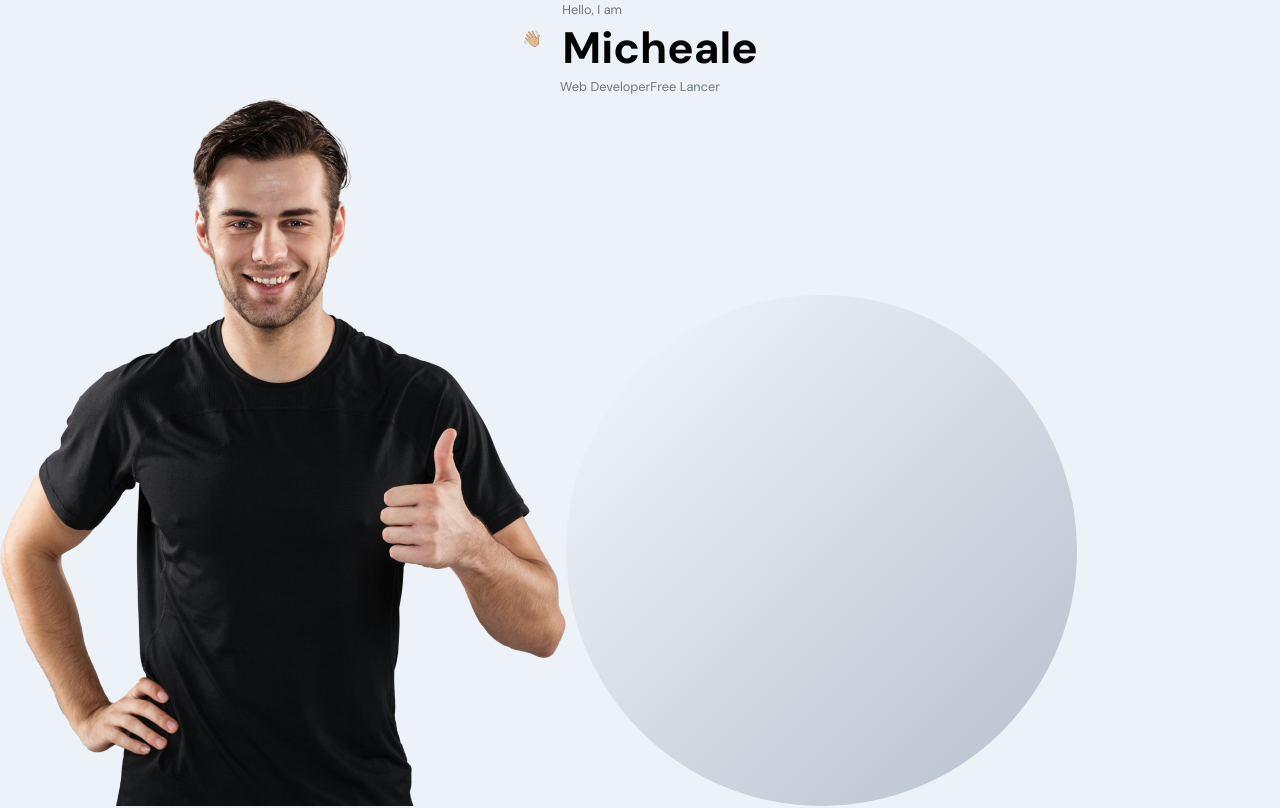
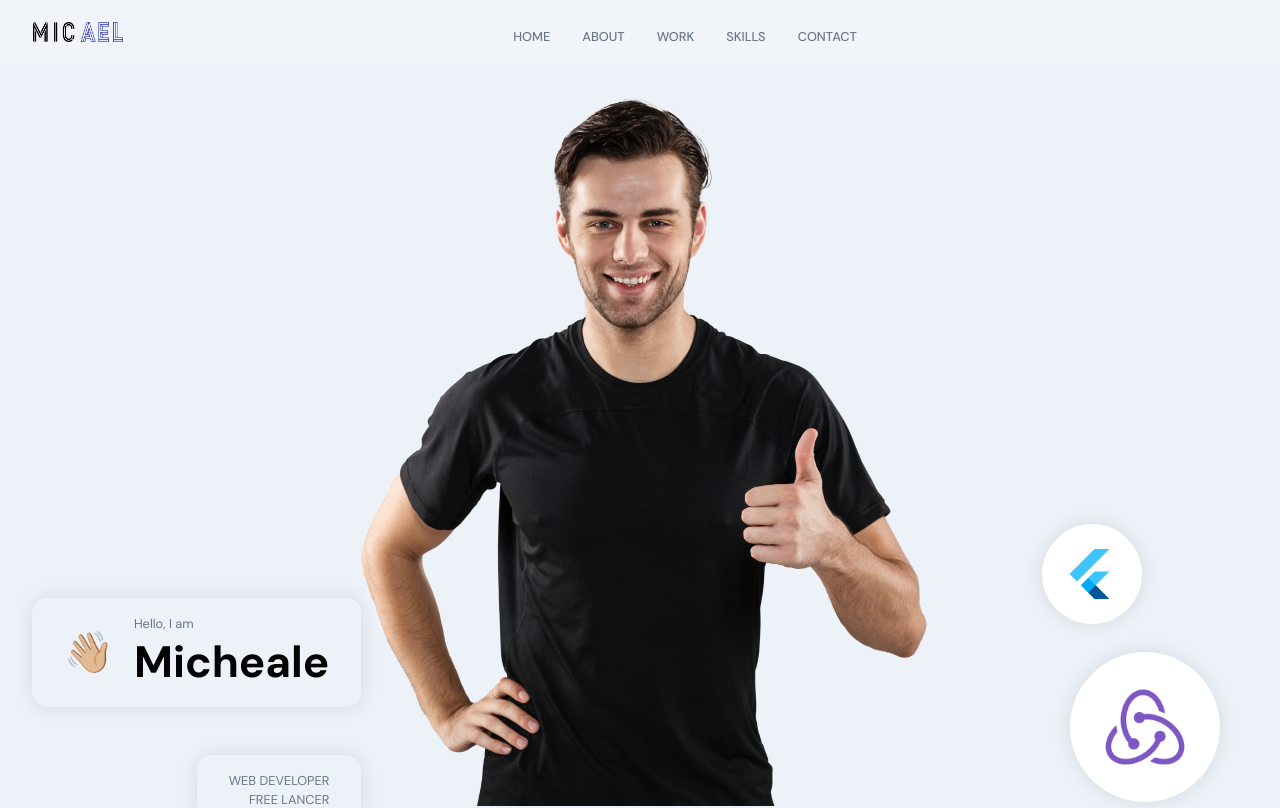
Before and after one commit to MikeTigray/Jsm-portfolio, a React (Create React App) app in the folder frontend_react/: page / in a window 1280 px wide. Shown: the top 808 px of the page. Built offline with nearby package versions, Linux system fonts and the light colour scheme.

Commit message:
styled header skills circles

```diff
--- a/frontend_react/src/App.js
+++ b/frontend_react/src/App.js
@@ -5,7 +5,7 @@
 const App = () => {
   return (
     <div className="app">
-      {/* <Navbar /> */}
+      <Navbar />
       <Header />
       <About />
       <Work />
--- a/frontend_react/src/constants/images.js
+++ b/frontend_react/src/constants/images.js
@@ -2,7 +2,7 @@
 import profile from "../assets/profile.png";
 import circle from "../assets/circle.svg";
 import flutter from "../assets/flutter.png";
-import sass from "../assets/flutter.png";
+import sass from "../assets/sass.png";
 import redux from "../assets/redux.png";
 
 const images = { logo, profile, circle, flutter, redux, sass };
--- a/frontend_react/src/container/Header/Header.jsx
+++ b/frontend_react/src/container/Header/Header.jsx
@@ -12,7 +12,7 @@
 };
 function Header() {
   return (
-    <div>
+    <div className="app__header app__flex" id="home">
       <motion.div
         whileInView={{ x: [-100, 0], opacity: [0, 1] }}
         transition={{ duration: 0.5 }}
@@ -54,7 +54,7 @@
       >
         {[images.flutter, images.redux, images.sass].map((circle, index) => (
           <div className="circle-cmp app_flex" key={`circle${index}`}>
-            <img src={circle} alt="circle" />
+            <img className="" src={circle} alt="circle" />
           </div>
         ))}
       </motion.div>
--- a/frontend_react/src/container/Header/Header.scss
+++ b/frontend_react/src/container/Header/Header.scss
@@ -0,0 +1,122 @@
+#home {
+  position: relative;
+  background: url("../../assets/bgIMG.png");
+  background-repeat: repeat;
+  background-size: cover;
+  background-position: center;
+  .app_wrapper {
+    padding: 0;
+  }
+  .copyright {
+    display: none;
+  }
+}
+.app__header {
+  flex: 1;
+  width: 100%;
+  height: 100%;
+  flex-direction: row;
+
+  padding: 6rem 2rem 0;
+
+  @media screen and (min-width: 2000px) {
+    padding-top: 8rem;
+  }
+  @media screen and (max-width: 1200px) {
+    flex-direction: column;
+  }
+  @media screen and (max-width: 450px) {
+    padding: 6rem 1rem 2rem;
+  }
+}
+.app__header-info {
+  flex: 0.65;
+  display: flex;
+  flex-direction: column;
+  justify-content: flex-start;
+  align-items: flex-start;
+  height: 100%;
+
+  @media screen and (max-width: 2000px) {
+    width: 100%;
+    margin-right: 0rem;
+  }
+}
+.app__header-badge {
+  width: 100%;
+  display: flex;
+  justify-content: flex-end;
+  align-items: flex-end;
+  flex-direction: column;
+
+  .badge-cmp,
+  .tag-cmp {
+    padding: 1rem 2rem;
+    border: var(--white-color);
+    border-radius: 15px;
+    flex-direction: row;
+    width: auto;
+
+    box-shadow: 0 0 20px rgba(0, 0, 0, 0.1);
+  }
+  .tag-cmp {
+    flex-direction: column;
+    margin-top: 3rem;
+
+    p {
+      width: 100%;
+      text-transform: uppercase;
+      text-align: right;
+    }
+  }
+  span {
+    font-size: 2.5rem;
+
+    @media screen and (min-width: 2000px) {
+      font-size: 5rem;
+    }
+  }
+  @media screen and (max-width: 1200px) {
+    justify-content: flex-start;
+    align-items: flex-start;
+  }
+}
+
+.app__header-circles {
+  flex: 0.75;
+  display: flex;
+  flex-direction: column;
+  justify-content: space-evenly;
+  align-items: flex-start;
+  height: 100%;
+  margin-left: 1rem;
+
+  div {
+    width: 100px;
+    height: 100px;
+    border-radius: 50%;
+    display: flex;
+    justify-content: center;
+    align-items: center;
+    background: var(--white-color);
+    box-shadow: 0 0 20px rgba(0, 0, 0, 0.1);
+
+    img {
+      width: 60%;
+      height: 60%;
+    }
+  }
+  div:nth-child(1) {
+    width: 100px;
+    height: 100px;
+  }
+  div:nth-child(2) {
+    margin: 1.75rem;
+    width: 150px;
+    height: 150px;
+  }
+  div:nth-child(3) {
+    width: 70px;
+    height: 70px;
+  }
+}
```
